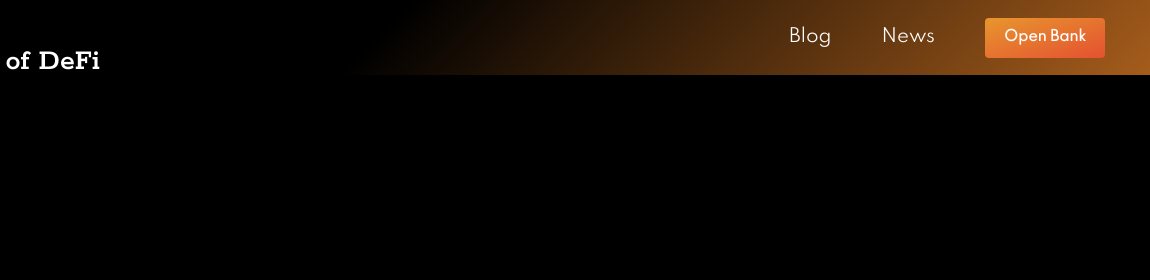
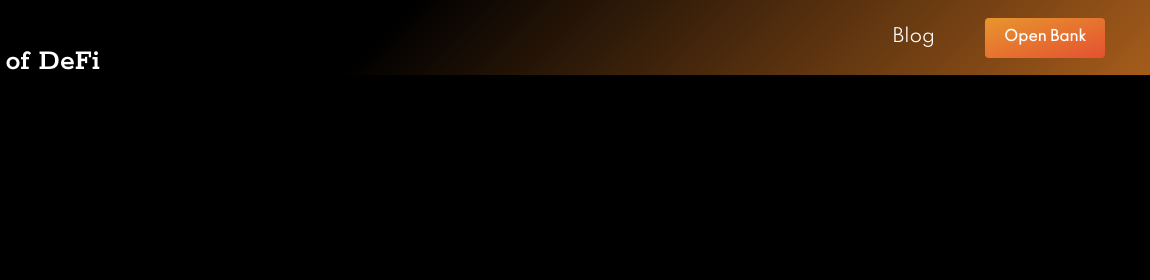
Before and after one commit to BankofDeFi/bankofdefi.com, a Gatsby site: page / in a window 1280 px wide. Shown: the top 280 px of the page, 130-1280 px from the left. Built offline with nearby package versions, Linux system fonts and the light colour scheme; Gatsby itself is replaced by a stand-in of ours.

Commit message:
remove news from header

```diff
--- a/src/components/common/Header/index.js
+++ b/src/components/common/Header/index.js
@@ -18,7 +18,7 @@ const Header =  ({ appURL, blogURL }) => {
 
               <HeaderNav>
                   <div><a href="https://blog.bankofdefi.com">Blog</a></div>
-                  <div><Link to={`/news`}>News</Link></div>
+                  {/* <div><Link to={`/news`}>News</Link></div> */}
                   <ButtonWrapper><a href={appURL}>Open Bank</a></ButtonWrapper>
               </HeaderNav>
           </HeaderElement>)
```
